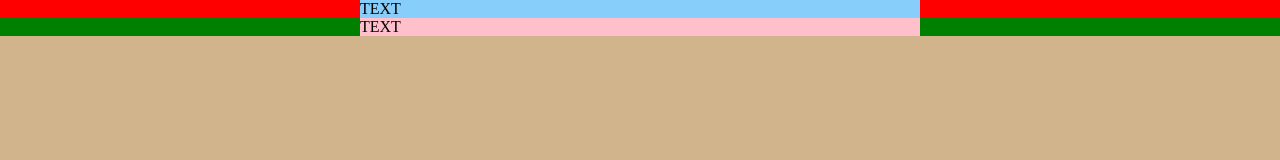
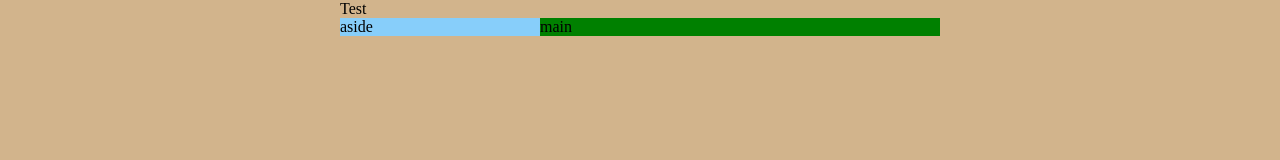
Before and after one commit to jemcafe/CSS-Layout-practice, a plain HTML site: page index.html in a window 1280 px wide. Drawn offline with Linux system fonts and the light colour scheme.

Commit message:
restructured

```diff
--- a/index.html
+++ b/index.html
@@ -10,12 +10,17 @@
 <body>
     <div class="primary-header panel">
         <div>
-            TEXT
+            Test
         </div>
     </div>
     <div class="primary-content panel">
         <div>
-            TEXT
+
+            <div class="primary-content-wrap">
+                <aside>aside</aside>
+                <main>main</main>
+            </div>
+
         </div>
     </div>
 </body>
--- a/style.css
+++ b/style.css
@@ -4,22 +4,21 @@ body {
 }
 
 .panel > div {
-    width: 35em;
+    width: 600px;
     margin: 0 auto;
 }
 
-.primary-header {
+.primary-content-wrap {
+    display: flex;
     background-color: red;
 }
 
-.primary-header > div {
+aside {
+    width: 200px;
     background-color: lightskyblue;
 }
 
-.primary-content {
+main {
+    flex: 1;
     background-color: green;
 }
-
-.primary-content > div {
-    background-color: pink;
-}
```
